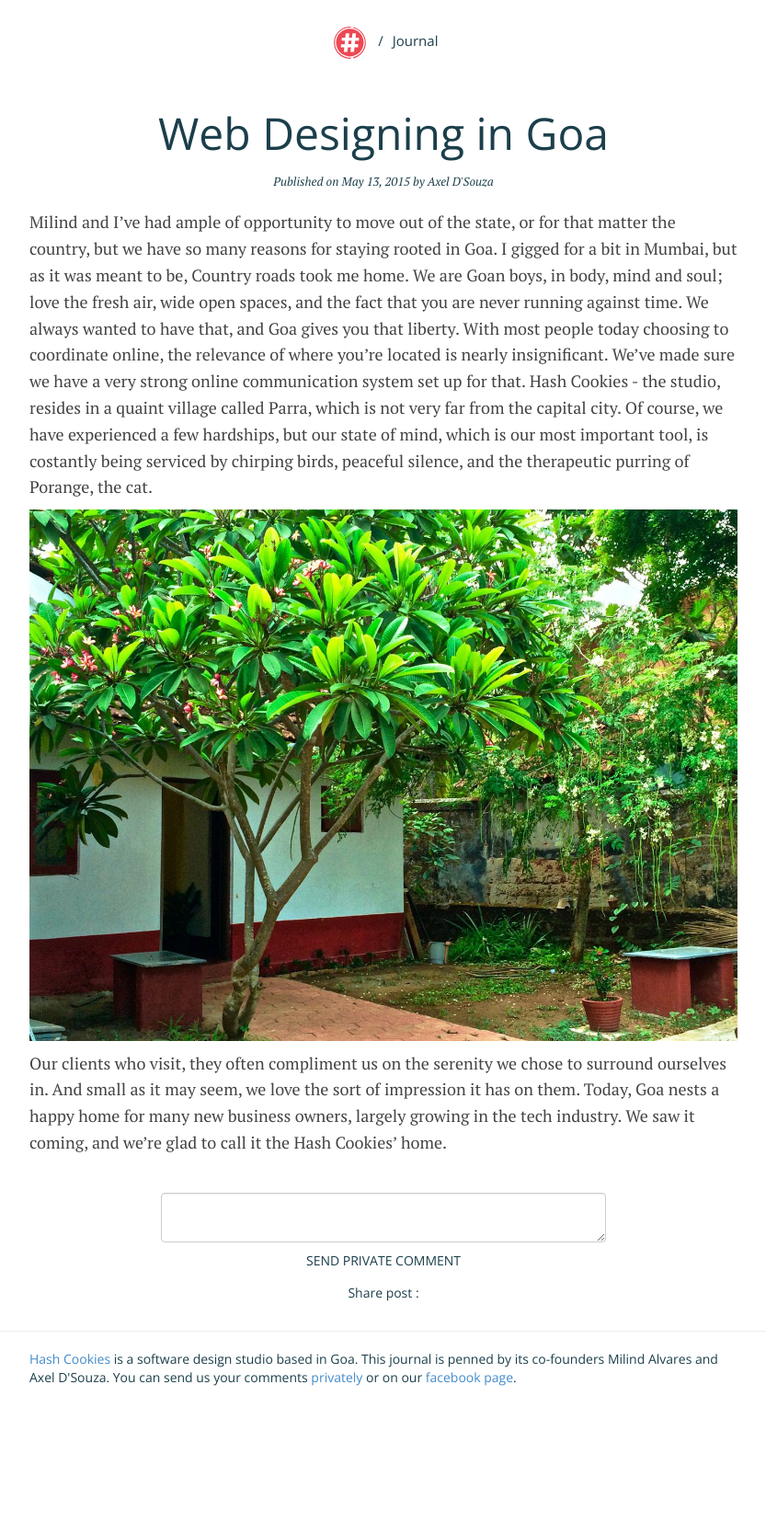
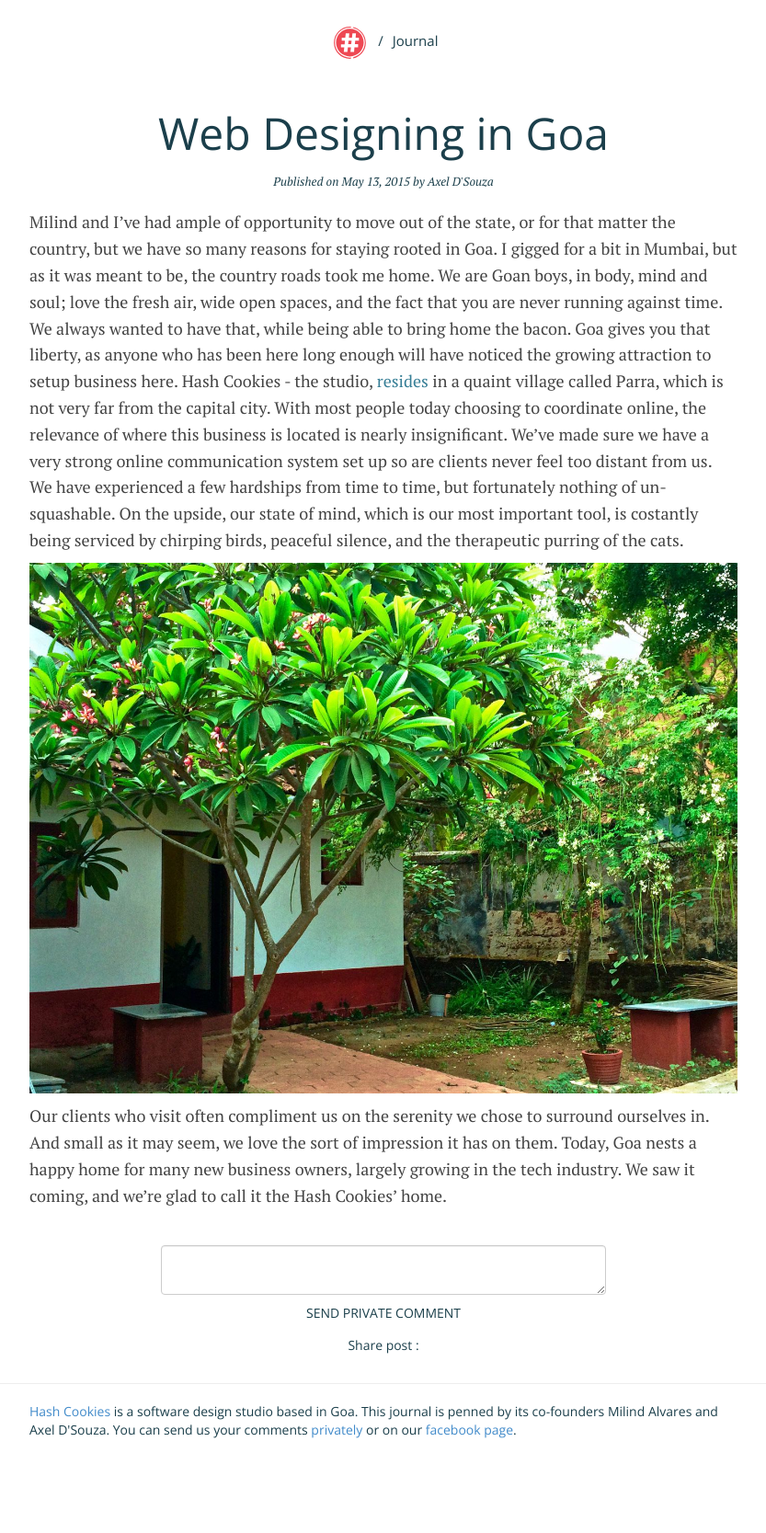
Before and after one commit to HashCookies/hashcookies.github.io, a Jekyll site: the page built from _posts/2015-05-13-web-designing-in-goa.markdown, in a window 1280 px wide. Shown: the whole page at 92% size, without its empty margins (223-1056 px from the left). Built offline with Jekyll 4.4.1, drawn with Linux system fonts in a browser that asks for light colours; nearby versions of some CDN libraries; comment, search, counter and statistics services are not loaded; before the commit the page ends 1610 px from its top, so only the background shows below that.

Commit message:
Editing web design blog

```diff
--- a/_posts/2015-05-13-web-designing-in-goa.markdown
+++ b/_posts/2015-05-13-web-designing-in-goa.markdown
@@ -7,8 +7,8 @@ image: /assets/images/hashcookies-studio-outside.jpg
 author: "Axel D'Souza"
 ---
 
-Milind and I’ve had ample of opportunity to move out of the state, or for that matter the country, but we have so many reasons for staying rooted in Goa. I gigged for a bit in Mumbai, but as it was meant to be, Country roads took me home. We are Goan boys, in body, mind and soul; love the fresh air, wide open spaces, and the fact that you are never running against time. We always wanted to have that, and Goa gives you that liberty. With most people today choosing to coordinate online, the relevance of where you’re located is nearly insignificant. We've made sure we have a very strong online communication system set up for that. Hash Cookies - the studio, resides in a quaint village called Parra, which is not very far from the capital city. Of course, we have experienced a few hardships, but our state of mind, which is our most important tool, is costantly being serviced by chirping birds, peaceful silence, and the therapeutic purring of Porange, the cat.
+Milind and I’ve had ample of opportunity to move out of the state, or for that matter the country, but we have so many reasons for staying rooted in Goa. I gigged for a bit in Mumbai, but as it was meant to be, the country roads took me home. We are Goan boys, in body, mind and soul; love the fresh air, wide open spaces, and the fact that you are never running against time. We always wanted to have that, while being able to bring home the bacon. Goa gives you that liberty, as anyone who has been here long enough will have noticed the growing attraction to setup business here. Hash Cookies - the studio, [resides](https://www.google.co.in/maps/place/Hash+Cookies+web+design+and+software+development/@15.567541,73.782771,15z/data=!4m2!3m1!1s0x0:0xee3ecec85417a514) in a quaint village called Parra, which is not very far from the capital city. With most people today choosing to coordinate online, the relevance of where this business is located is nearly insignificant. We've made sure we have a very strong online communication system set up so are clients never feel too distant from us.  We have experienced a few hardships from time to time, but fortunately nothing of un-squashable. On the upside, our state of mind, which is our most important tool, is costantly being serviced by chirping birds, peaceful silence, and the therapeutic purring of the cats.
 
 ![Hash Cookies studio entrance]({{site.hashcooki.es/ }}/assets/images/hashcookies-studio-outside.jpg)
 
-Our clients who visit, they often compliment us on the serenity we chose to surround ourselves in. And small as it may seem, we love the sort of impression it has on them. Today, Goa nests a happy home for many new business owners, largely growing in the tech industry. We saw it coming, and we’re glad to call it the Hash Cookies' home.
+Our clients who visit often compliment us on the serenity we chose to surround ourselves in. And small as it may seem, we love the sort of impression it has on them. Today, Goa nests a happy home for many new business owners, largely growing in the tech industry. We saw it coming, and we’re glad to call it the Hash Cookies' home.
```
Also changed, not shown: Gemfile.lock.
